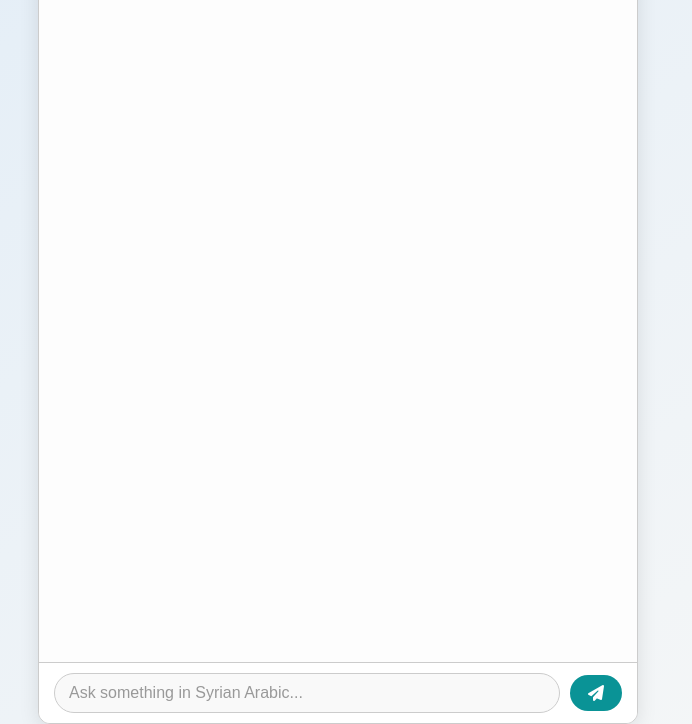
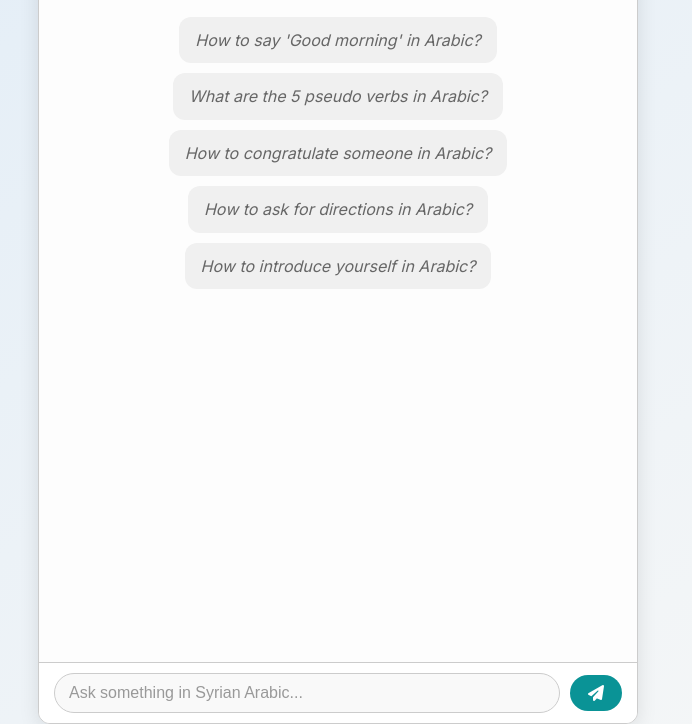
Before and after one commit to alaamjaish/LevantFlowNew, a plain HTML site: page public/index.html in a window 1280 px wide. Shown: the part 76-800 px from the top of the page, without its empty margins (302-994 px from the left). Drawn offline with Linux system fonts and the light colour scheme.

Commit message:
added suggestions to the html

```diff
--- a/public/index.html
+++ b/public/index.html
@@ -230,6 +230,22 @@
       box-shadow: 0 0 0 3px rgba(0, 95, 115, 0.3);
     }
 
+    /* ---------- SUGGESTION MESSAGES ---------- */
+    .message.suggestion {
+      background-color: #f0f0f0;
+      color: #666666;
+      align-self: center;
+      border-radius: var(--border-radius);
+      font-style: italic;
+      cursor: pointer;
+      transition: background-color var(--transition-speed);
+      max-width: 90%;
+    }
+
+    .message.suggestion:hover {
+      background-color: #e0e0e0;
+    }
+
     /* ---------- RESPONSIVE DESIGN ---------- */
     @media (max-width: 600px) {
       .chat-container {
@@ -305,8 +321,6 @@
         <button id="send-button" aria-label="Send Message">
           <i class="fas fa-paper-plane"></i> <!-- Send icon -->
         </button>
-
-
       </div>
     </div>
   </div>
@@ -316,22 +330,64 @@
     const chatMessages = document.getElementById('chat-messages');
     const userInput = document.getElementById('user-input');
     const sendButton = document.getElementById('send-button');
-    const emojiButton = document.getElementById('emoji-button');
-    const attachButton = document.getElementById('attach-button'); // New attachment button
-    // const gifButton = document.getElementById('gif-button'); // Uncomment if added
-    // const micButton = document.getElementById('mic-button'); // Uncomment if added
 
-    // Event listeners
-    sendButton.addEventListener('click', sendMessage);
+    // Suggested sentences
+    const suggestions = [
+      "How to say 'Good morning' in Arabic?",
+      "What are the 5 pseudo verbs in Arabic?",
+      "How to congratulate someone in Arabic?",
+      "How to ask for directions in Arabic?",
+      "How to introduce yourself in Arabic?"
+    ];
+
+    // Function to display suggestion messages
+    function displaySuggestions() {
+      suggestions.forEach(suggestion => {
+        const suggestionDiv = document.createElement('div');
+        suggestionDiv.classList.add('message', 'suggestion');
+        suggestionDiv.textContent = suggestion;
+        suggestionDiv.addEventListener('click', () => {
+          userInput.value = suggestion;
+          userInput.focus();
+          removeSuggestions();
+        });
+        chatMessages.appendChild(suggestionDiv);
+      });
+
+      // Auto-scroll to bottom
+      chatMessages.scrollTop = chatMessages.scrollHeight;
+    }
+
+    // Function to remove suggestion messages
+    function removeSuggestions() {
+      const suggestionMessages = document.querySelectorAll('.message.suggestion');
+      suggestionMessages.forEach(msg => msg.remove());
+    }
+
+    // Display suggestions on page load
+    window.addEventListener('DOMContentLoaded', () => {
+      displaySuggestions();
+    });
+
+    // Event listeners for sending messages
+    sendButton.addEventListener('click', () => {
+      removeSuggestions();
+      sendMessage();
+    });
+
     userInput.addEventListener('keydown', (e) => {
       if (e.key === 'Enter') {
+        removeSuggestions();
         sendMessage();
       }
     });
-    emojiButton.addEventListener('click', openEmojiPicker);
-    attachButton.addEventListener('click', openAttachment); // Listener for attachment
-    // gifButton.addEventListener('click', openGifPicker); // Listener for GIF
-    // micButton.addEventListener('click', startVoiceInput); // Listener for mic
+
+    // Event listener for input (remove suggestions when user starts typing)
+    userInput.addEventListener('input', () => {
+      if (userInput.value.trim() !== '') {
+        removeSuggestions();
+      }
+    });
 
     // Send message function
     async function sendMessage() {
```
